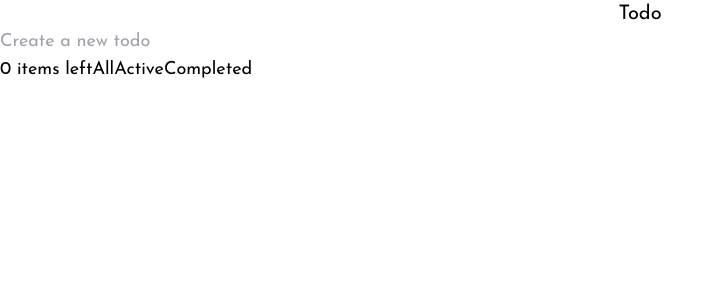
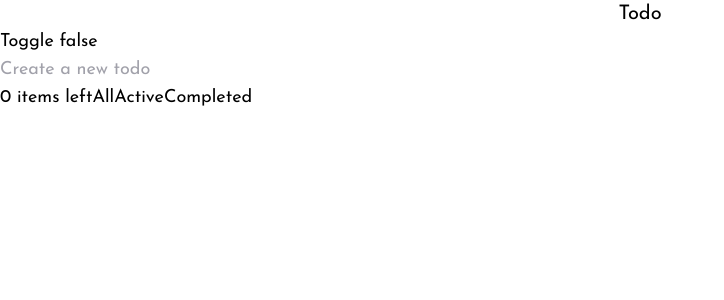
Before and after one commit to MohammadRifky/front-end-mentor-challenges, a React (Create React App) app in the folder 5-todo-app/: page / in a window 1280 px wide. Shown: the top 300 px of the page, without its empty margins (0-724 px from the left). Built offline with nearby package versions, Linux system fonts and the light colour scheme.

Commit message:
implemented basic theme settings

```diff
--- a/5-todo-app/src/App.js
+++ b/5-todo-app/src/App.js
@@ -1,13 +1,14 @@
 import NewTodo from "./components/NewTodo";
 import TodoList from "./components/TodoList";
+import ToggleThemeButton from "./components/ToggleThemeButton";
 
 const App = () => {
+
   return (
     <>
       <h1 className="text-xl text-red-700 text-center">Todo</h1>
-      {/* <ToggleThemeButton /> */}
+      <ToggleThemeButton />
       <NewTodo />
-      {/* <ToggleCompleteButton /> */}
       <TodoList />
     </>
   );
--- a/5-todo-app/src/components/ToggleThemeButton.js
+++ b/5-todo-app/src/components/ToggleThemeButton.js
@@ -1,9 +1,17 @@
 import React from 'react'
+import { useSelector } from 'react-redux'
+import { useDispatch } from 'react-redux'
+import { toggleTheme } from '../redux/slices/themeSlice'
 
 const ToggleThemeButton = () => {
+    const dispatch = useDispatch()
+    const isDark = useSelector(state => state.theme.isDark)
     return (
         <>
-            <button>Toggle</button>
+            <button onClick={()=> {
+                dispatch(toggleTheme())
+            }}>Toggle</button>
+            {` ${isDark} `}
         </>
     )
 }
--- a/5-todo-app/src/redux/slices/themeSlice.js
+++ b/5-todo-app/src/redux/slices/themeSlice.js
@@ -6,8 +6,8 @@ export const themeSlice = createSlice({
         isDark: false,
     },
     reducers: {
-      toggleTheme : () => {
-          state.theme.isDark = !state.theme.isDark
+      toggleTheme : ( state ) => {
+        state.isDark = !state.isDark
       }
     }
   },
```
